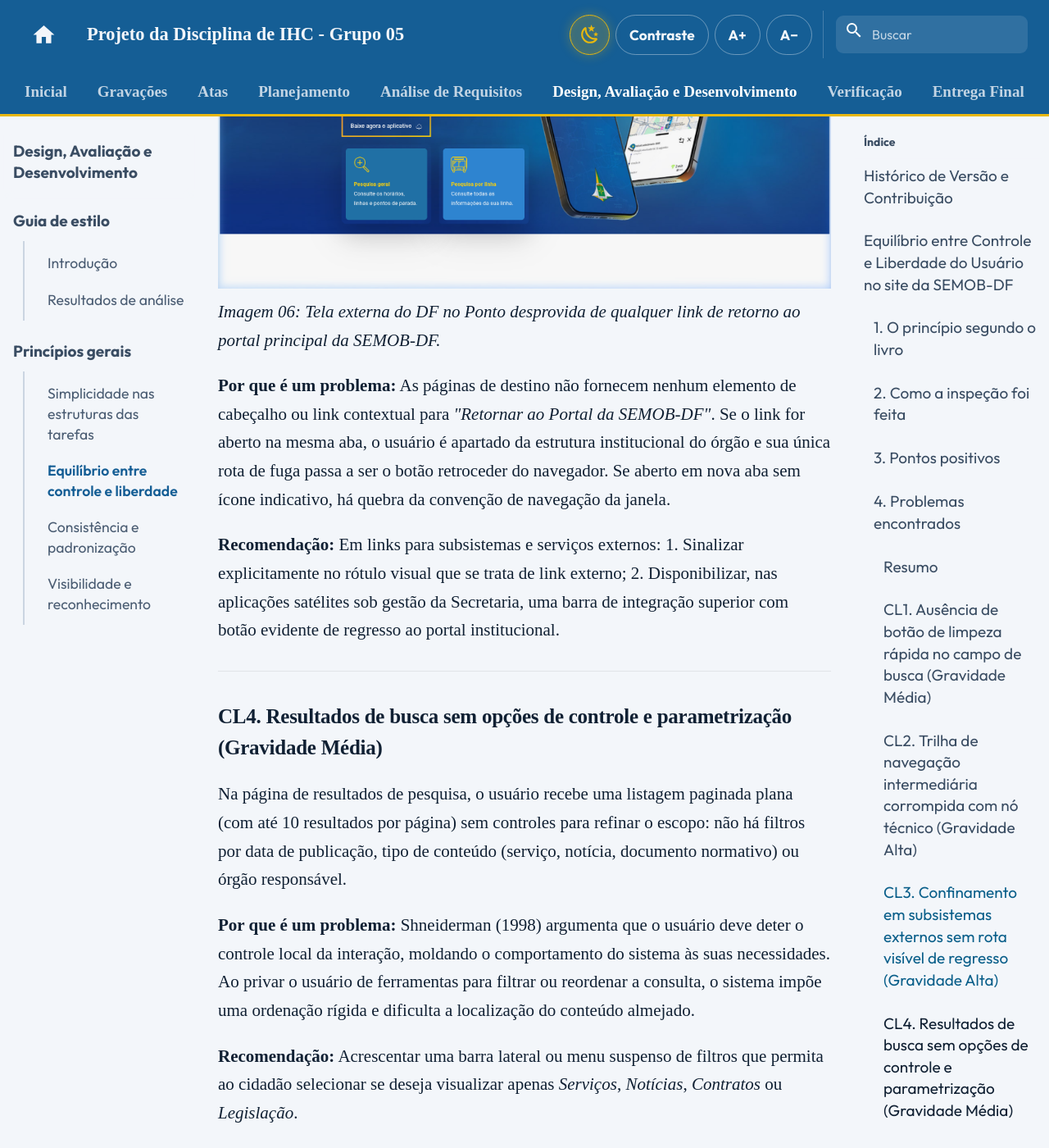
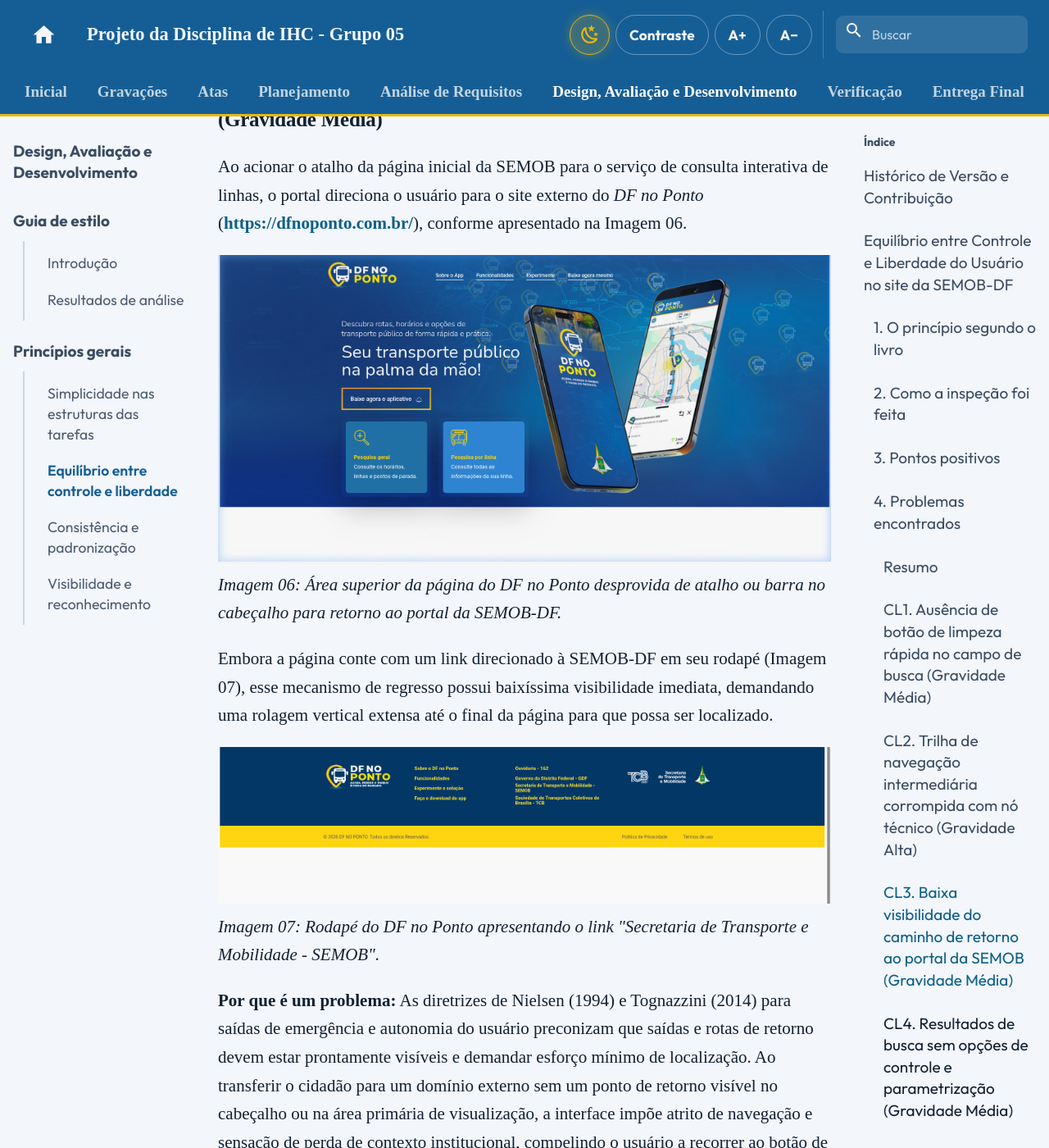
Before and after one commit to Interacao-Humano-Computador/2026.2-Grupo05, an MkDocs documentation site: the page built from docs/analise-de-requisitos/principios-gerais/equilibrio-controle-liberdade.md, in a window 1280 px wide and 1400 px high, scrolled down 8491 px. Shown: the whole window at 82% size. Built offline with MkDocs 1.6.1 and Material for MkDocs 9.7.7, drawn with Linux system fonts in a browser that asks for light colours; comment, search, counter and statistics services are not loaded; some of the changed text lies outside the part shown.

Commit message:
docs: ajusta evidencias e recomendacoes tecnicas conforme revisao do PR #42

```diff
--- a/docs/analise-de-requisitos/principios-gerais/equilibrio-controle-liberdade.md
+++ b/docs/analise-de-requisitos/principios-gerais/equilibrio-controle-liberdade.md
@@ -3,6 +3,7 @@
 | Data | Versão | Descrição | Autor(es) | Revisor(es) |
 | :---: | :---: | :--- | :--- | :--- |
 | 05/10/2026 | 1.0 | Criação do documento de análise de equilíbrio entre controle e liberdade do usuário no site da **SEMOB-DF**. | [Carlos Costa](https://github.com/carloshfgit) | [Lucas Araújo](https://github.com/Lucasaraujoszz) |
+| 06/10/2026 | 1.1 | Ajuste das evidências de breadcrumb (CL2) e refinamento da análise de retorno do DF no Ponto com reclassificação para gravidade média (CL3), conforme revisão de PR #42. | [Carlos Costa](https://github.com/carloshfgit) | [Lucas Araújo](https://github.com/Lucasaraujoszz) |
 
 ---
 
@@ -85,7 +86,7 @@
 |---|---|---|---|
 | CL1 | Campo de pesquisa não oferece botão de limpeza rápida ("X") | Reversibilidade de ações e facilidade para desfazer digitação | **Média** |
 | CL2 | Breadcrumb exibe rota técnica quebrada (*Modulo 15 Botoes*) que desorienta o retorno | Caminho claro de saída e integridade da navegação hierárquica | **Alta** |
-| CL3 | Transição para aplicações externas (*DF no Ponto* e *Ouvidoria*) sem rota de retorno | Saídas de emergência e preservação do contexto do usuário | **Alta** |
+| CL3 | Baixa visibilidade do caminho de retorno ao portal da SEMOB no DF no Ponto | Saídas de emergência e preservação do contexto do usuário | **Média** |
 | CL4 | Ausência de filtros e controle de refinamento na listagem de resultados da busca | Controle local da interação e liberdade de filtragem | **Média** |
 | CL5 | Inexistência de botão flutuante "Voltar ao Topo" em páginas com rolagem extensa | Controle ergonômico da navegação vertical | **Baixa** |
 
@@ -103,11 +104,11 @@
 
 ### CL2. Trilha de navegação intermediária corrompida com nó técnico (Gravidade Alta)
 
-Nas páginas de serviços internos (como *Preços das Passagens* e *Bilhetagem*), a trilha de navegação (*breadcrumb*) exibe o seguinte encadeamento:
-`Secretaria de Estado... > Modulo 15 Botoes > Preços das Passagens` (Imagem 05).
+Na página de Bilhetagem, a trilha de navegação (*breadcrumb*) apresenta o seguinte encadeamento:
+`Secretaria de Estado... > Modulo 15 Botoes > Bilhetagem` (Imagem 05).
 
-![Breadcrumb com Modulo 15 Botoes](../../assets/prints_referencias/print-controle-breadcrumb.png)
-*Imagem 05: Trilha de navegação exibindo o elemento interno do CMS "Modulo 15 Botoes".*
+![Breadcrumb da página de Bilhetagem com a categoria Modulo 15 Botoes](../../assets/prints_referencias/print-simplicidade-bilhetagem.png)
+*Imagem 05: Trilha de navegação da página de Bilhetagem exibindo a categoria técnica “Modulo 15 Botoes”.*
 
 Ao clicar sobre o item intermediário `Modulo 15 Botoes` buscando subir um nível hierárquico na navegação, o usuário é direcionado inadvertidamente para a tela de *Bilhete Único* ou cai em uma página genérica.
 
@@ -117,18 +118,23 @@
 
 ---
 
-### CL3. Confinamento em subsistemas externos sem rota visível de regresso (Gravidade Alta)
+### CL3. Baixa visibilidade do caminho de retorno ao portal da SEMOB (Gravidade Média)
 
-Ao acionar links para serviços de alta demanda, como a consulta interativa no *DF no Ponto* ou o canal de manifestação no *Participa DF*, o portal transfere o usuário para domínios externos (`dfnoponto.semob.df.gov.br` e `participa.df.gov.br`), conforme exposto na Imagem 06.
+Ao acionar o atalho da página inicial da SEMOB para o serviço de consulta interativa de linhas, o portal direciona o usuário para o site externo do *DF no Ponto* (<https://dfnoponto.com.br/>), conforme apresentado na Imagem 06.
 
-![Aplicação externa DF no Ponto](../../assets/prints_referencias/print-controle-df-no-ponto.png)
-*Imagem 06: Tela externa do DF no Ponto desprovida de qualquer link de retorno ao portal principal da SEMOB-DF.*
+![Área superior da aplicação externa DF no Ponto](../../assets/prints_referencias/print-controle-df-no-ponto.png)
+*Imagem 06: Área superior da página do DF no Ponto desprovida de atalho ou barra no cabeçalho para retorno ao portal da SEMOB-DF.*
 
-**Por que é um problema:** As páginas de destino não fornecem nenhum elemento de cabeçalho ou link contextual para *"Retornar ao Portal da SEMOB-DF"*. Se o link for aberto na mesma aba, o usuário é apartado da estrutura institucional do órgão e sua única rota de fuga passa a ser o botão retroceder do navegador. Se aberto em nova aba sem ícone indicativo, há quebra da convenção de navegação da janela.
+Embora a página conte com um link direcionado à SEMOB-DF em seu rodapé (Imagem 07), esse mecanismo de regresso possui baixíssima visibilidade imediata, demandando uma rolagem vertical extensa até o final da página para que possa ser localizado.
 
-**Recomendação:** Em links para subsistemas e serviços externos:
-1. Sinalizar explicitamente no rótulo visual que se trata de link externo;
-2. Disponibilizar, nas aplicações satélites sob gestão da Secretaria, uma barra de integração superior com botão evidente de regresso ao portal institucional.
+![Rodapé da aplicação externa DF no Ponto](../../assets/prints_referencias/print-controle-df-no-ponto-rodape.png)
+*Imagem 07: Rodapé do DF no Ponto apresentando o link "Secretaria de Transporte e Mobilidade - SEMOB".*
+
+**Por que é um problema:** As diretrizes de Nielsen (1994) e Tognazzini (2014) para saídas de emergência e autonomia do usuário preconizam que saídas e rotas de retorno devem estar prontamente visíveis e demandar esforço mínimo de localização. Ao transferir o cidadão para um domínio externo sem um ponto de retorno visível no cabeçalho ou na área primária de visualização, a interface impõe atrito de navegação e sensação de perda de contexto institucional, compelindo o usuário a recorrer ao botão de retroceder do navegador ou a inspecionar exaustivamente o rodapé. A gravidade é classificada como **Média**, pois causa atrito considerável para desfazer passos sem impossibilitar o retorno.
+
+**Recomendação:**
+1. Tornar o link de retorno à SEMOB mais visível, incluindo-o também no cabeçalho do DF no Ponto (e.g., através de barra de governo ou botão de atalho institucional);
+2. Sinalizar previamente no portal institucional da SEMOB quando um atalho direcionar para outro site ou sistema externo.
 
 ---
 
@@ -156,7 +162,7 @@
 
 1. **Botão de Limpeza em Campos de Entrada:** Implementar controle de reset instantâneo em todos os formulários e campos de busca.
 2. **Correção de Categorias nos Breadcrumbs:** Eliminar rotulagens técnicas do CMS (`Modulo 15 Botoes`) e garantir caminhos ascendentes íntegros.
-3. **Mecanismo de Saída em Aplicações Satélites:** Assegurar que serviços vinculados (como o *DF no Ponto*) possuam caminho de volta claro ao portal da SEMOB.
+3. **Visibilidade do Retorno em Aplicações Satélites:** Disponibilizar no cabeçalho do *DF no Ponto* atalho explícito e visível de retorno à SEMOB, sinalizando links externos na origem.
 4. **Painel de Filtros e Refinamento de Resultados:** Permitir ao usuário parametrizar ordenação e categoria nos resultados de buscas.
 5. **Comando de Retorno ao Topo:** Inserir botão de retorno ágil ao cabeçalho em páginas longas.
 
@@ -164,7 +170,7 @@
 
 ## 6. Conclusão
 
-O portal da SEMOB-DF proporciona uma boa base estrutural de liberdade ao disponibilizar um menu institucional abrangente e controles rápidos de acessibilidade em todas as suas páginas. No entanto, o equilíbrio é comprometido quando o cidadão necessita transitar entre páginas e serviços: trilhas de navegação corrompidas e a ausência de elos de retorno nas ferramentas externas colocam o usuário em verdadeiros becos sem saída, ferindo as clássicas heurísticas de saídas de emergência preconizadas por Nielsen e a autonomia defendida por Tognazzini e Cooper. A aplicação das melhorias recomendadas garantirá que o usuário explore o portal com confiança e soberania sobre seus fluxos de interação.
+O portal da SEMOB-DF proporciona uma boa base estrutural de liberdade ao disponibilizar um menu institucional abrangente e controles rápidos de acessibilidade em todas as suas páginas. No entanto, o equilíbrio é comprometido quando o cidadão necessita transitar entre páginas e serviços: trilhas de navegação corrompidas e a baixa visibilidade de rotas de retorno nas ferramentas externas impõem atrito e desorientação, demandando atenção às clássicas diretrizes de saídas de emergência preconizadas por Nielsen e à autonomia defendida por Tognazzini e Cooper. A aplicação das melhorias recomendadas garantirá que o usuário explore o portal com confiança e soberania sobre seus fluxos de interação.
 
 ---
 
```
Also changed, not shown: other parts of docs/analise-de-requisitos/principios-gerais/equilibrio-controle-liberdade.md (+4 -4 lines), docs/analise-de-requisitos/principios-gerais/simplicidade-nas-estruturas-das-tarefas.md (+13 -9 lines), docs/assets/prints_referencias/print-controle-df-no-ponto-rodape.png (added), docs/assets/prints_referencias/print-simplicidade-erro-dns.png (added).
